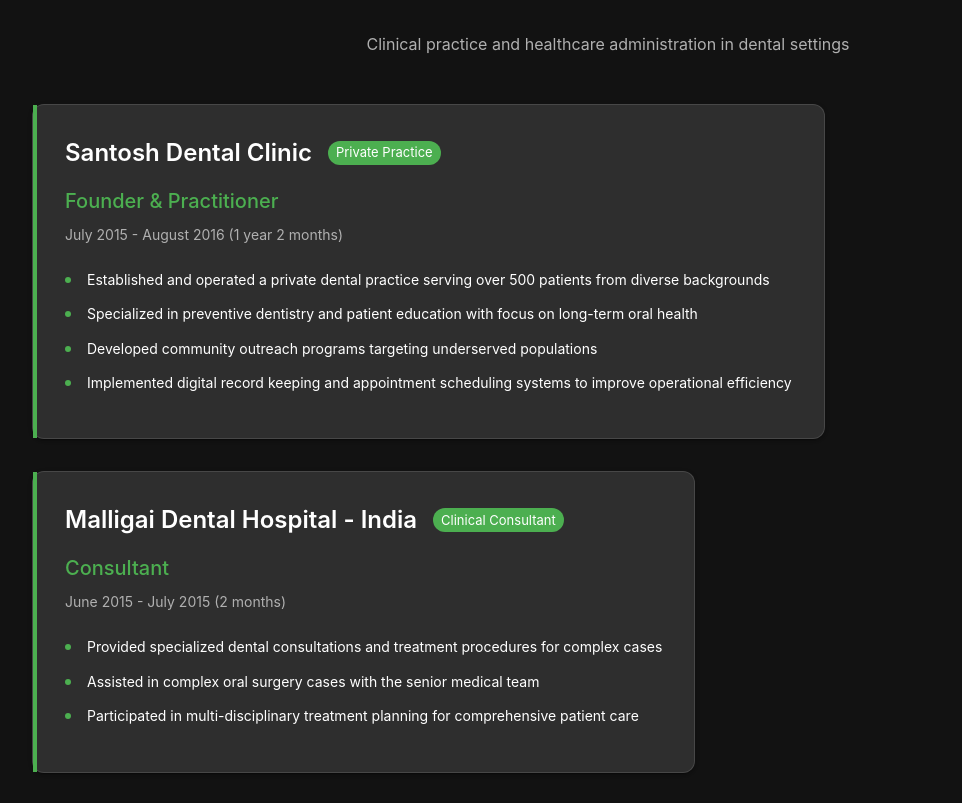
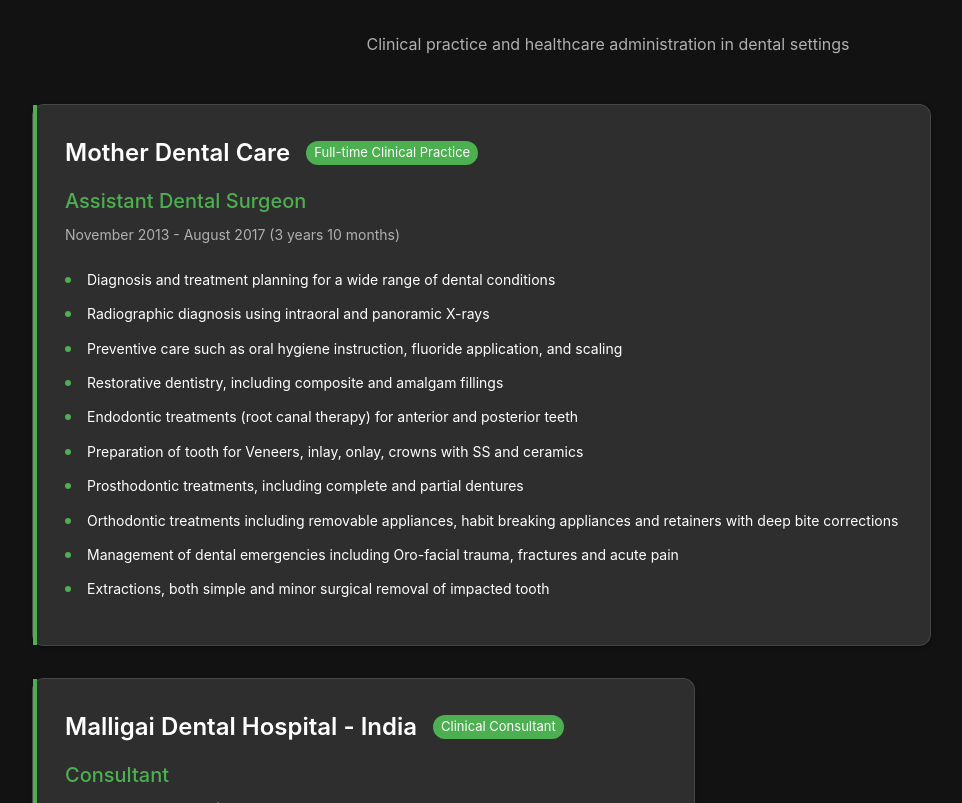
Before and after one commit to dineshkumarsarangapani/santosh_site, a React (Vite) app: page / in a window 1280 px wide. Shown: the part 11197-12000 px from the top of the page, without its empty margins (32-994 px from the left). Built offline with nearby package versions, Linux system fonts and the light colour scheme.

Commit message:
Adding mother dental care

```diff
--- a/src/content/professionalExperience.js
+++ b/src/content/professionalExperience.js
@@ -103,16 +103,23 @@
         subtitle: "Clinical practice and healthcare administration in dental settings",
         timeline: [
             {
-                id: "exp-santosh",
-                company: "Santosh Dental Clinic",
-                role: "Founder & Practitioner",
-                duration: "July 2015 - August 2016 (1 year 2 months)",
-                type: "Private Practice",
+                id: "exp-mother-dental",
+                company: "Mother Dental Care",
+                role: "Assistant Dental Surgeon",
+                duration: "November 2013 - August 2017 (3 years 10 months)",
+                location: "Chennai, Tamil Nadu, India",
+                type: "Full-time Clinical Practice",
                 responsibilities: [
-                    "Established and operated a private dental practice serving over 500 patients from diverse backgrounds",
-                    "Specialized in preventive dentistry and patient education with focus on long-term oral health",
-                    "Developed community outreach programs targeting underserved populations",
-                    "Implemented digital record keeping and appointment scheduling systems to improve operational efficiency"
+                    "Diagnosis and treatment planning for a wide range of dental conditions",
+                    "Radiographic diagnosis using intraoral and panoramic X-rays",
+                    "Preventive care such as oral hygiene instruction, fluoride application, and scaling",
+                    "Restorative dentistry, including composite and amalgam fillings",
+                    "Endodontic treatments (root canal therapy) for anterior and posterior teeth",
+                    "Preparation of tooth for Veneers, inlay, onlay, crowns with SS and ceramics",
+                    "Prosthodontic treatments, including complete and partial dentures",
+                    "Orthodontic treatments including removable appliances, habit breaking appliances and retainers with deep bite corrections",
+                    "Management of dental emergencies including Oro-facial trauma, fractures and acute pain",
+                    "Extractions, both simple and minor surgical removal of impacted tooth"
                 ]
             },
             {
@@ -125,18 +132,6 @@
                     "Provided specialized dental consultations and treatment procedures for complex cases",
                     "Assisted in complex oral surgery cases with the senior medical team",
                     "Participated in multi-disciplinary treatment planning for comprehensive patient care"
-                ]
-            },
-            {
-                id: "exp-my-dentist",
-                company: "My Dentist Orthodontic Centre",
-                role: "Medical Administrator",
-                duration: "December 2014 - June 2015 (7 months)",
-                type: "Healthcare Administration",
-                responsibilities: [
-                    "Managed clinic operations and coordinated patient scheduling for a busy orthodontic practice",
-                    "Implemented efficient workflow procedures to improve patient care and reduce wait times",
-                    "Developed patient follow-up protocols that improved treatment compliance by 35%"
                 ]
             }
         ]
```
